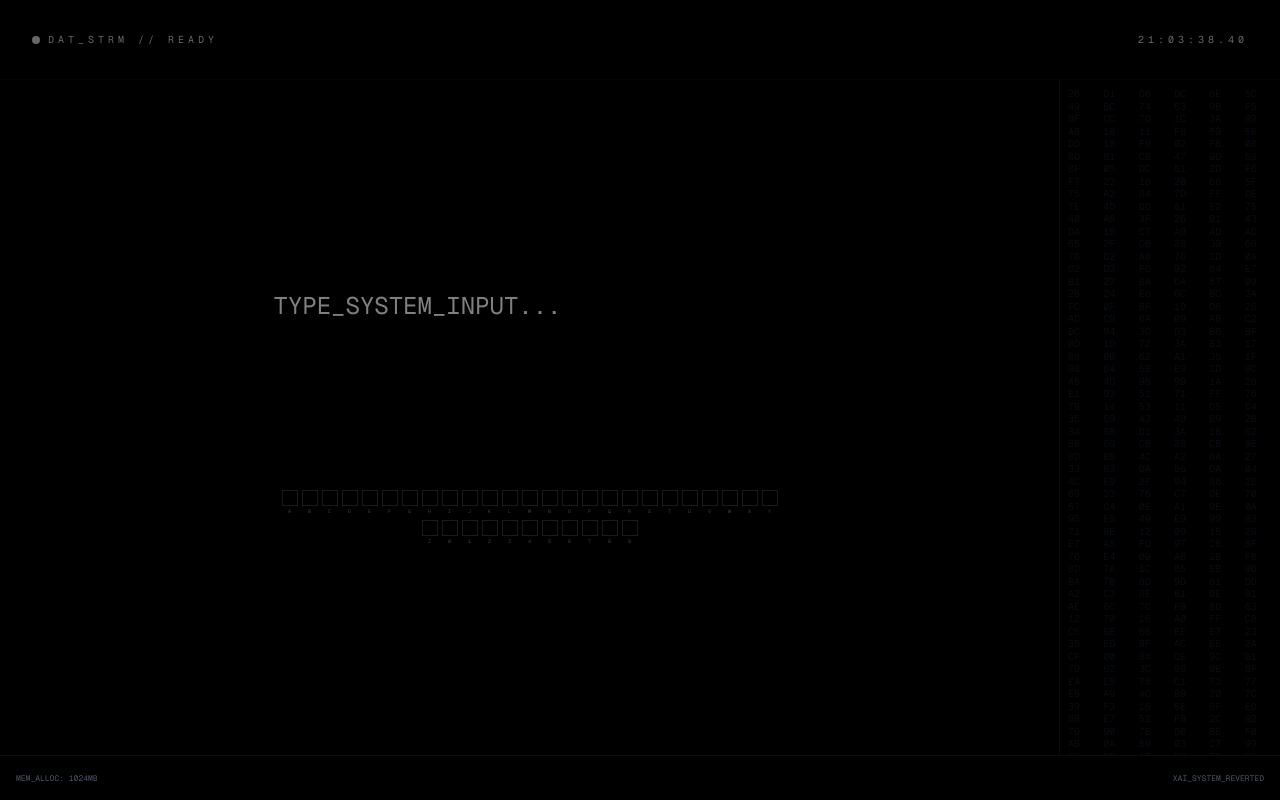
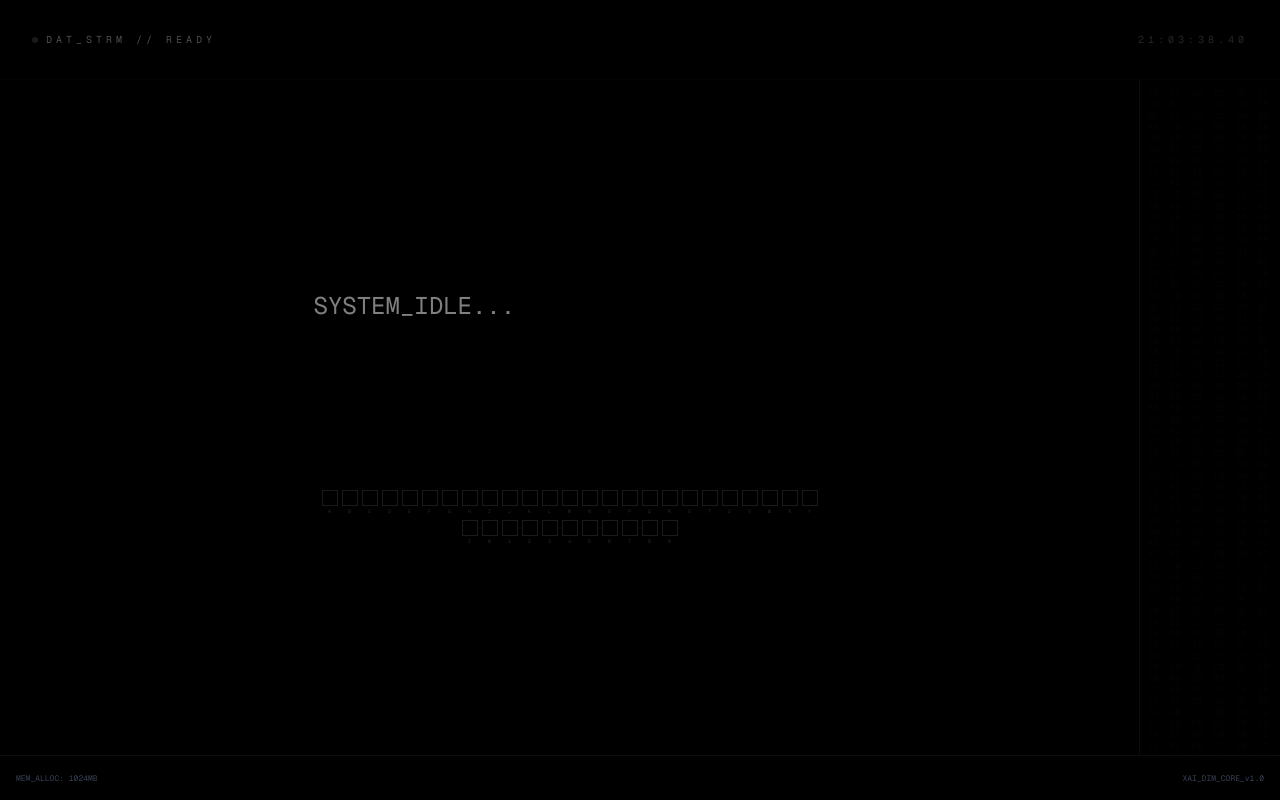
Before and after one commit to marcandreottola/terminal-project, a Next.js app: page / in a window 1280 px wide. Built offline with nearby package versions, Linux system fonts and the light colour scheme.

Commit message:
dimmed 6-column telemetry

```diff
--- a/src/app/page.tsx
+++ b/src/app/page.tsx
@@ -37,23 +37,23 @@ export default function Home() {
   return (
     <main className="fixed inset-0 bg-black text-white font-mono flex flex-col overflow-hidden">
       {/* HEADER */}
-      <div className="p-4 md:p-8 flex justify-between text-[10px] tracking-[0.4em] opacity-40 border-b border-white/5 bg-black z-30">
+      <div className="p-4 md:p-8 flex justify-between text-[10px] tracking-[0.4em] opacity-30 border-b border-white/5 bg-black z-30">
         <div className="flex items-center gap-2">
-          <div className={`w-2 h-2 rounded-full ${isTyping ? 'bg-red-500 shadow-[0_0_10px_red]' : 'bg-white'}`} />
+          <div className={`w-1.5 h-1.5 rounded-full transition-all duration-300 ${isTyping ? 'bg-red-600 shadow-[0_0_8px_red]' : 'bg-gray-600'}`} />
           <span>DAT_STRM // {isTyping ? 'BUSY' : 'READY'}</span>
         </div>
-        <div className="hidden sm:block">{time}</div>
+        <div className="hidden sm:block opacity-50">{time}</div>
       </div>
 
-      {/* MAIN LAYOUT - Responsive Grid */}
-      <div className="flex-1 grid grid-cols-[1fr_80px] md:grid-cols-[1fr_220px] overflow-hidden">
+      {/* MAIN LAYOUT */}
+      <div className="flex-1 grid grid-cols-[1fr_80px] md:grid-cols-[1fr_140px] overflow-hidden">
 
         {/* LEFT: INPUT AREA */}
         <div className="flex flex-col items-center justify-center p-4 border-r border-white/5">
           <textarea
             autoFocus
             className="bg-transparent border-none outline-none w-full max-w-lg h-40 text-xl md:text-2xl resize-none uppercase caret-white"
-            placeholder="TYPE_SYSTEM_INPUT..."
+            placeholder="SYSTEM_IDLE..."
             value={input}
             onChange={handleInputChange}
           />
@@ -65,18 +65,21 @@ export default function Home() {
                   className="w-3 h-3 md:w-4 md:h-4 border border-white/10"
                   style={{ backgroundColor: `rgba(255, 255, 255, ${(tileValues[char] || 0) / 60})` }}
                 />
-                <span className="text-[5px] text-gray-700 mt-0.5">{char}</span>
+                <span className="text-[5px] text-gray-800 mt-0.5">{char}</span>
               </div>
             ))}
           </div>
         </div>
 
-        {/* RIGHT: REVERTED TO ORIGINAL COLUMN STYLE */}
-        <div className="flex p-2 gap-2 overflow-hidden select-none bg-black/40">
+        {/* RIGHT: DIMMED SIX-COLUMN WALL */}
+        <div className="flex p-2 gap-1.5 md:gap-2 overflow-hidden select-none bg-black/40">
           {Array.from({ length: 6 }).map((_, i) => (
-            <div key={i} className="flex flex-col text-[8px] md:text-[10px] leading-tight opacity-30 flex-1">
+            <div key={i} className="flex flex-col text-[8px] md:text-[9px] leading-tight flex-1">
               {Array.from({ length: 120 }).map((_, j) => (
-                <span key={j} className={`transition-colors duration-500 ${isTyping ? 'text-white' : 'text-gray-800'}`}>
+                <span
+                  key={j}
+                  className={`transition-colors duration-700 ${isTyping ? 'text-white opacity-40' : 'text-gray-900 opacity-20'}`}
+                >
                   {Math.random().toString(16).slice(2, 4).toUpperCase()}
                 </span>
               ))}
@@ -86,9 +89,9 @@ export default function Home() {
       </div>
 
       {/* FOOTER */}
-      <div className="p-4 text-[8px] text-gray-600 flex justify-between border-t border-white/5 bg-black">
+      <div className="p-4 text-[8px] text-gray-700 flex justify-between border-t border-white/5 bg-black">
         <span>MEM_ALLOC: 1024MB</span>
-        <span>XAI_SYSTEM_REVERTED</span>
+        <span>XAI_DIM_CORE_v1.0</span>
       </div>
     </main>
   );
```
